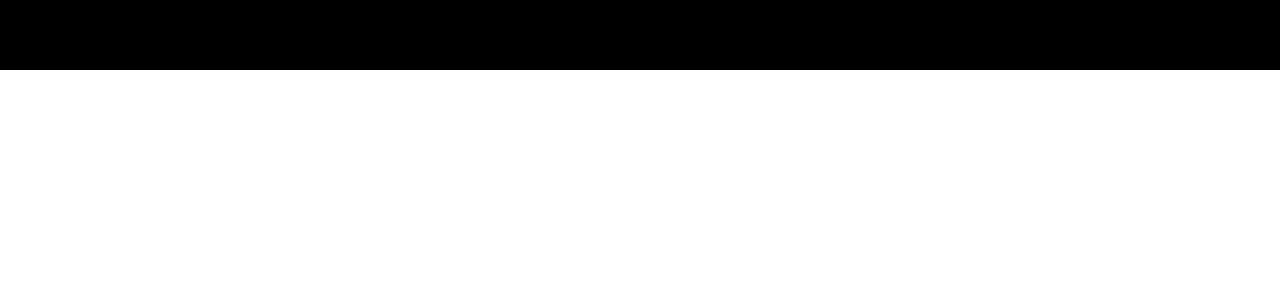
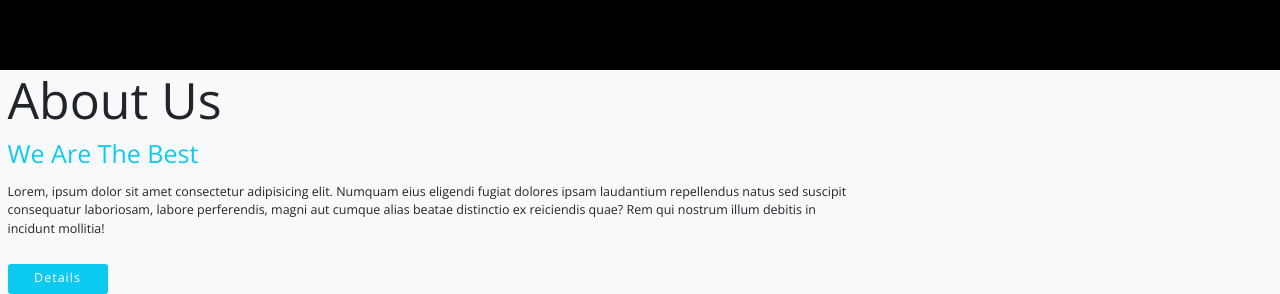
Before and after one commit to arifaknar/logoSpace, a plain HTML site: page index.html in a window 1280 px wide. Shown: the part 1970-2264 px from the top of the page. Before the commit the page ends 2040 px from the top, so only its background shows below. Drawn offline with nearby package versions, Linux system fonts and the light colour scheme.

Commit message:
update
Signed-off-by: Arif AKNAR <arifaknar@gmail.com>

```diff
--- a/css/main.css
+++ b/css/main.css
@@ -15,7 +15,7 @@ a {
 }
 
 header {
-  border-bottom: 2px solid rgb(86, 233, 221);
+  border-bottom: 2px solid #0dcaf0;
 
 }
 
@@ -64,10 +64,6 @@ img{
 }
 #home-heading h1 {
   font-weight: 900;
-}
-
-#home-heading-span {
-  color: rgb(86, 233, 221);
 }
 
 #home-heading p {
--- a/index.html
+++ b/index.html
@@ -66,7 +66,7 @@
         <div class="home d-flex justify-content-center text-white">
           <div id="home-heading">
             <h1  class=" heading-xxlarge ">
-              Welcome to <span id="home-heading-span">Our Website</span>
+              Welcome to <span id="home-heading-span" class="text-info">Our Website</span>
             </h1>
            <p class="text-center heading-large">We are the best to create a creative website.</p>
           </div>
@@ -118,6 +118,31 @@
         </div>
       </section>
       <!-- Clarity Section Finish -->
+      <!-- Why Us Section Start -->
+
+      <section id="why" class="bg-light container-fluid">
+        <div class="why d-flex">
+          <div id="why-left" class="col-8">
+            <div id="why-heading">
+            <h1 class="heading-xxlarge text-capitalize">about us</h1>
+            <p class="text-capitalize text-xlarge text-info">We are the best</p>
+            <p class="text-dark text-small">Lorem, ipsum dolor sit amet consectetur adipisicing elit. Numquam eius eligendi
+              fugiat dolores ipsam laudantium repellendus natus sed suscipit consequatur laboriosam,
+              labore perferendis, magni aut cumque alias beatae distinctio ex reiciendis quae?
+              Rem qui nostrum illum debitis in incidunt mollitia!</p>
+              <button type="button" class="btn btn-info text-small ">Details </button>
+          </div>
+          </div>
+          <div id="why-right" class="col-3">
+
+          </div>
+
+
+        </div>
+      </section>
+
+
+      <!-- Why Us Section Finish -->
 
 
 
```
